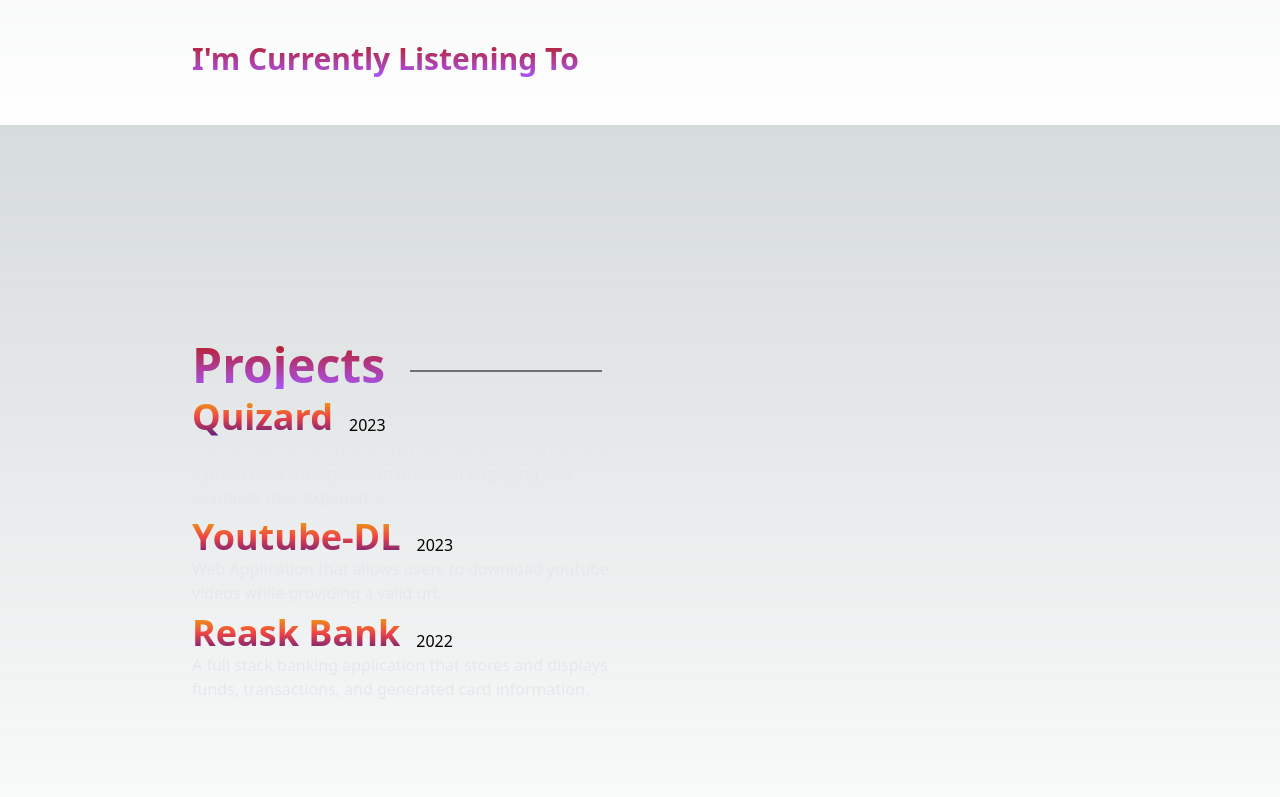
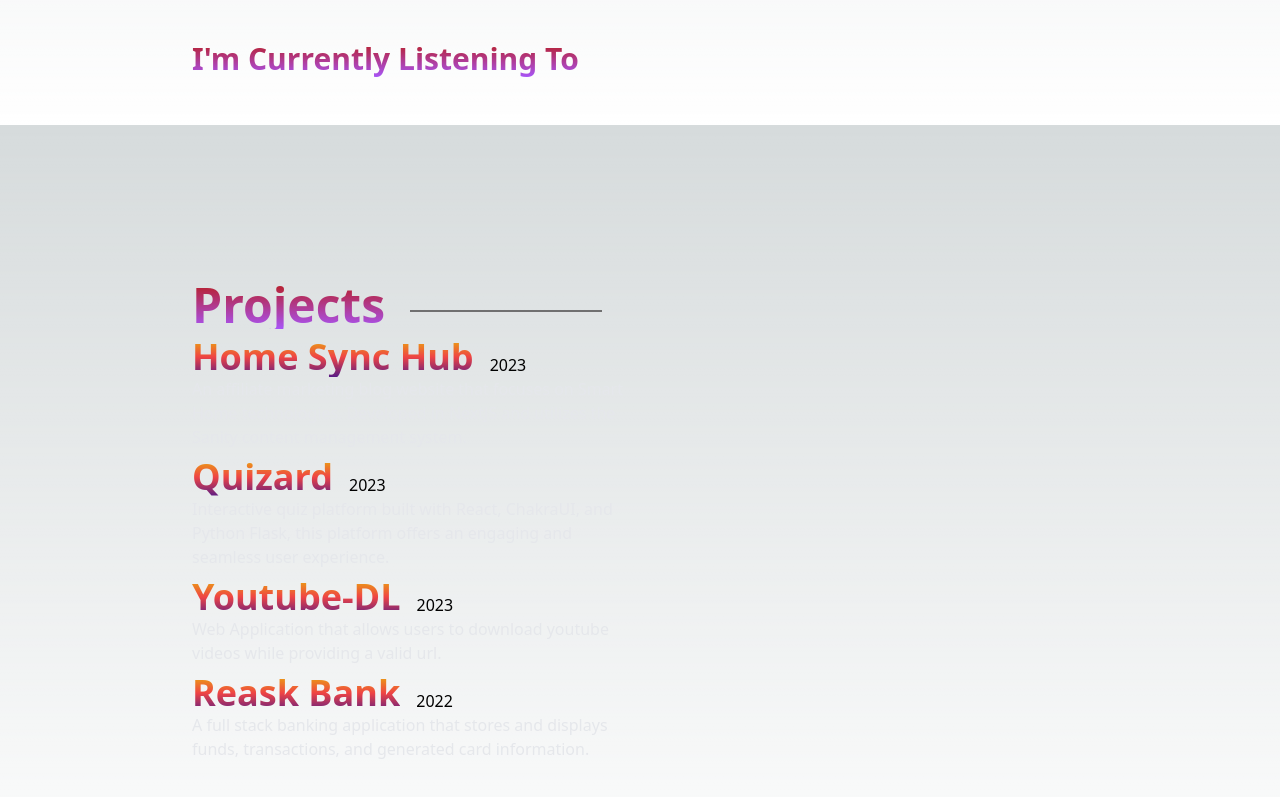
Before and after one commit to jll38/portfolio-v2, a Next.js app: page / in a window 1280 px wide. Shown: the part 1475-2272 px from the top of the page. Built offline with nearby package versions, Linux system fonts and the light colour scheme; no server answers.

Commit message:
added project

```diff
--- a/src/pages/index.js
+++ b/src/pages/index.js
@@ -28,6 +28,7 @@ export default function Home() {
     featRef.current?.scrollIntoView({ behavior: "smooth" });
   };
   const projects = [
+    { name: "Home Sync Hub", desc: "An affiliate marketing blog website that focuses on Smart Home technologies. Developed in NextJS and utilizes the Sanity content management system.", link: "https://homesynchub.com", year: 2023},
     { name: "Quizard", desc: "Interactive quiz platform built with React, ChakraUI, and Python Flask, this platform offers an engaging and seamless user experience.", link: "https://github.com/jll38/quizard", year: 2023},
     { name: "Youtube-DL", desc: "Web Application that allows users to download youtube videos while providing a valid url.", "link": "https://github.com/jll38/react-flask-youtube-dl", year: 2023},
     { name: "Reask Bank", desc: "A full stack banking application that stores and displays funds, transactions, and generated card information.", link: "https://github.com/jll38/flask-react-bank", year: 2022},
```
